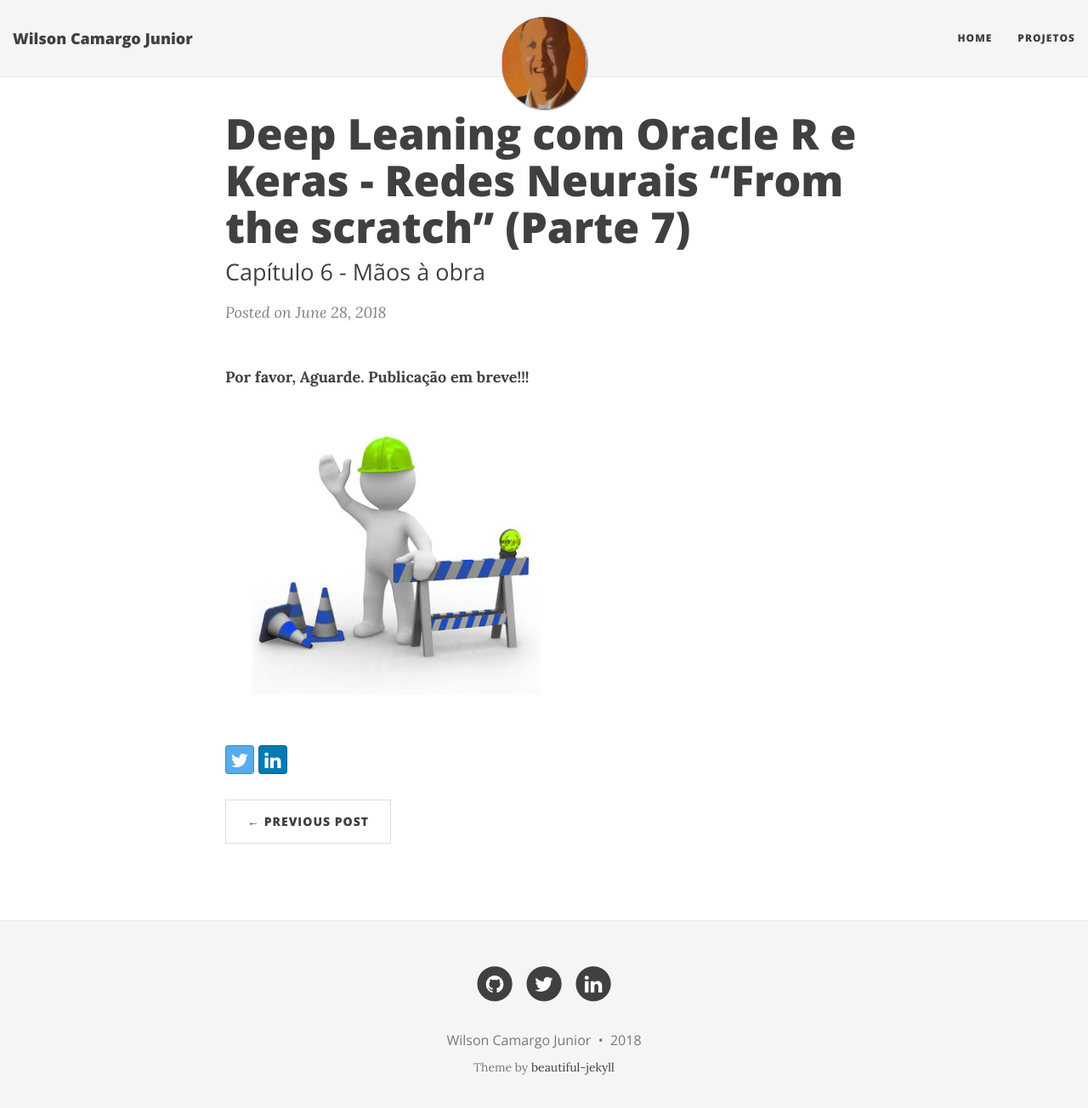
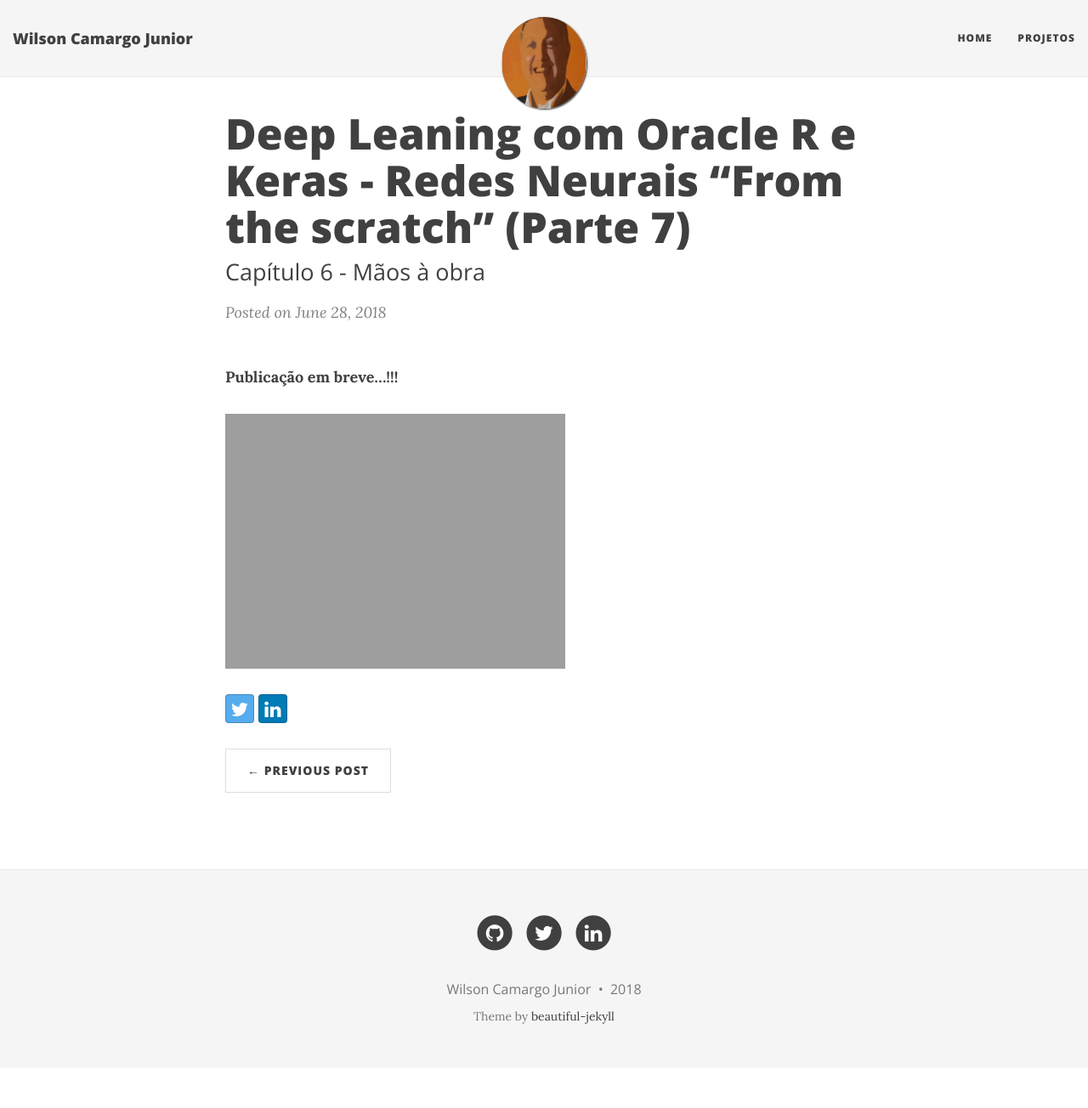
Before and after one commit to wilson-camargo-jr/teste, a Jekyll site: the page built from _posts/2018-06-28-ANN-ORE-P7.md, in a window 1280 px wide and 1317 px high. Shown: the top 1304 px of the window at 85% size. Built offline with Jekyll 4.4.1, drawn with Linux system fonts in a browser that asks for light colours; nearby versions of some CDN libraries; comment, search, counter and statistics services are not loaded.

Commit message:
Update 2018-06-28-ANN-ORE-P7.md

```diff
--- a/_posts/2018-06-28-ANN-ORE-P7.md
+++ b/_posts/2018-06-28-ANN-ORE-P7.md
@@ -4,10 +4,10 @@
 subtitle: Capítulo 6 - Mãos à obra
 ---
 
-**Por favor, Aguarde. Publicação em breve!!!**
+**Publicação em breve...!!!**
 
 
-![Trabalhando!!!](https://wilson-camargo-jr.github.io/img/manutencao01.jpg)
+![Trabalhando!!!](https://wilson-camargo-jr.github.io/img/giphy.gif)
 
 
 
```
